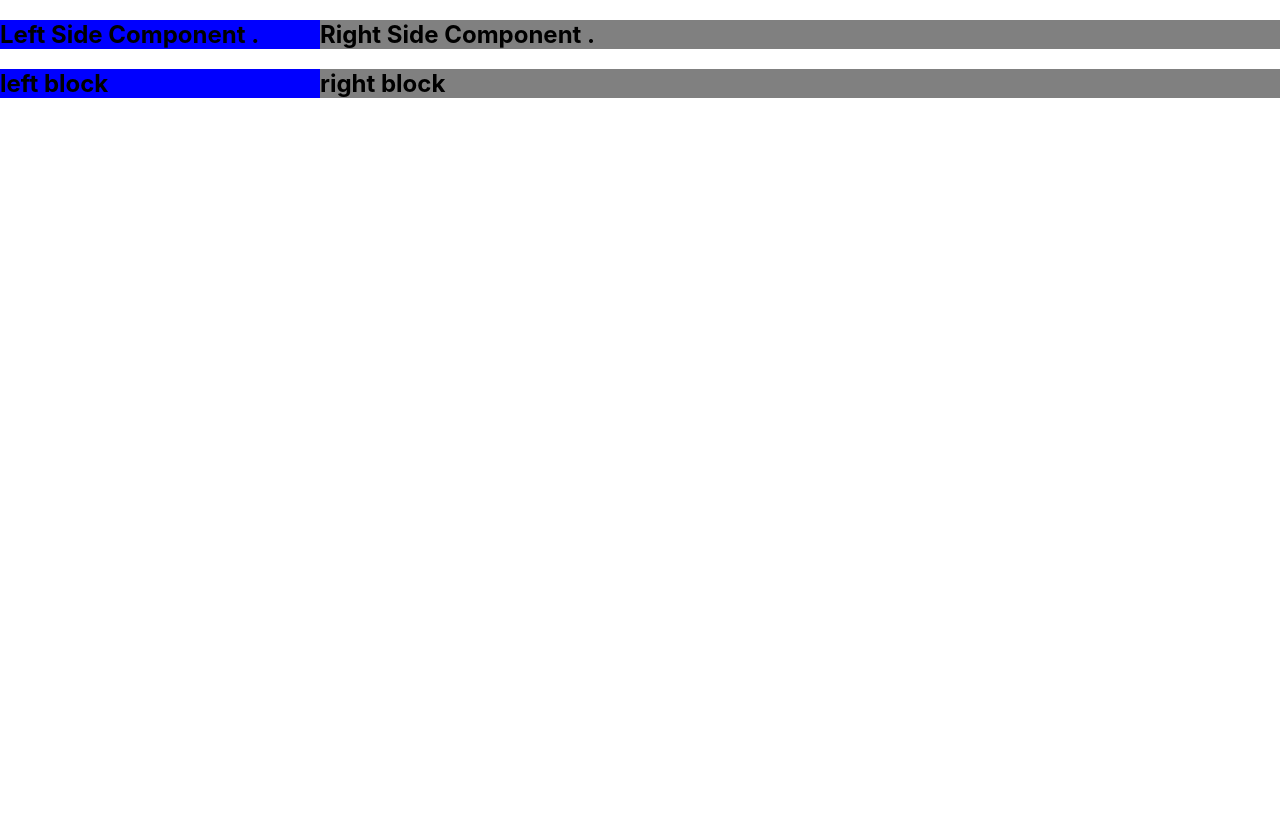
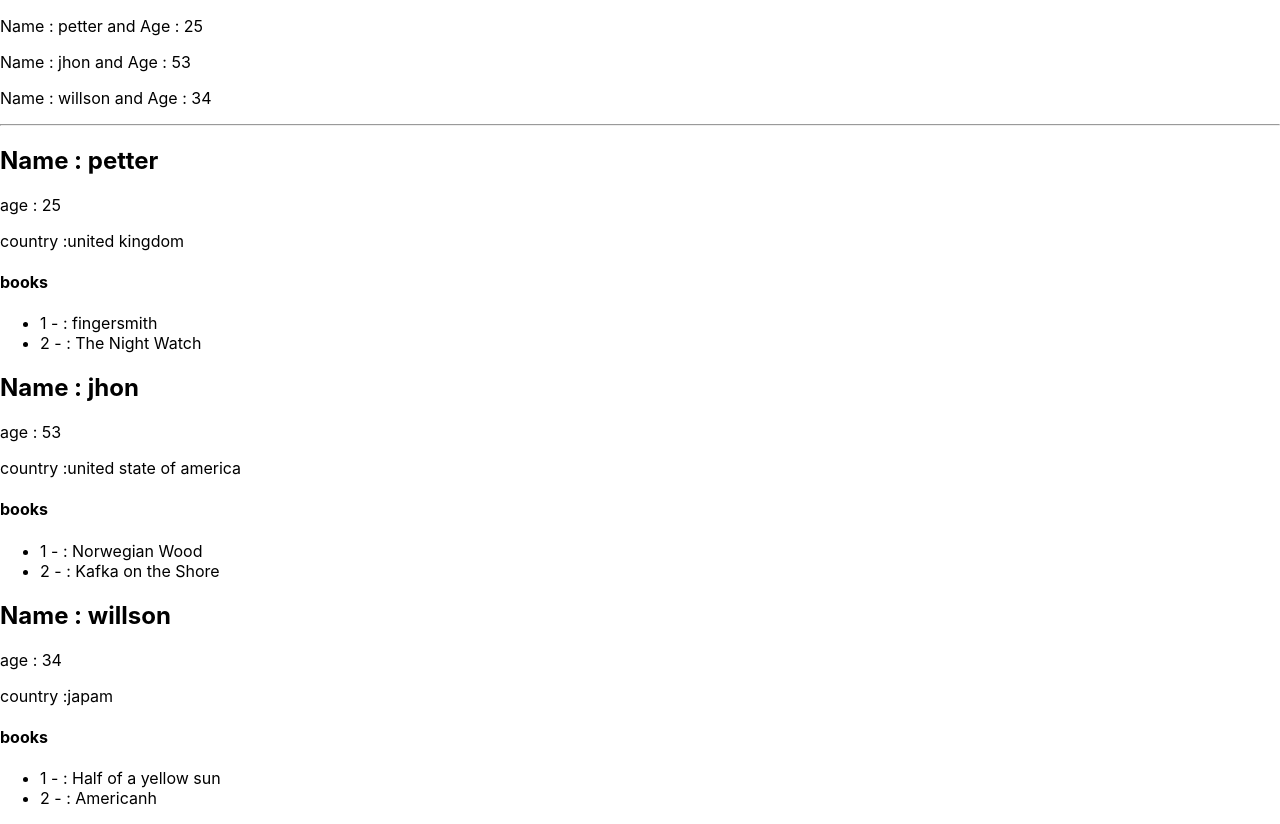
Before and after one commit to ashutoshdhaked/React_Advance_Course, a React (Create React App) app: page / in a window 1280 px wide. Before the commit the page ends 800 px from the top, so only its background shows below. Built offline with nearby package versions, Linux system fonts and the light colour scheme.

Commit message:
Reuse List In Design Pattern

```diff
--- a/src/App.js
+++ b/src/App.js
@@ -1,35 +1,13 @@
-import SplitScreen from './components/split-screen';
-import './App.css';
-
-const LeftSideComponent = ({tittle})=>{
-  return(
-    <div>
-       <h2 style={{backgroundColor:'blue'}}>Left Side Component .</h2>
-       <h2 style={{backgroundColor:'blue'}}>{tittle}</h2>
-    </div>
-  )
-}
-const RightSideComponent = ({tittle})=>{
-  return(
-    <div>
-      <h2 style={{backgroundColor:'gray'}}> Right Side Component .</h2>
-      <h2 style={{backgroundColor:'gray'}}>{tittle}</h2>
-    </div>
-  )
-}
-
-
+import { author } from "./data/author";
+import Regularelist from './components/list/regulareList';
+import SmallList from "./components/author/smallList";
+import LargeListItems from "./components/author/largeList";
 function App() {
   return (
     <>
-    {/* <SplitScreen Left={LeftSideComponent} Right={RightSideComponent} leftwidth={1} rightwidth={3}/> */}
-
-    {/* now we pass component as children in splitscreen  so there we have to get these as children variable */}
-    {/* In this way we can pass pops to left and rigth compnent */}
-     <SplitScreen leftwidth={1} rightwidth={3}>
-         <LeftSideComponent tittle='left block'/>
-         <RightSideComponent tittle='right block'/>
-     </SplitScreen>
+      <Regularelist items={author} sourceName="author" ItemComponent={SmallList}/>
+      <hr></hr>
+      <Regularelist items={author} sourceName="author" ItemComponent={LargeListItems}/>
     </>
   );
 }
--- /dev/null
+++ b/src/components/author/largeList.js
@@ -0,0 +1,22 @@
+const LargeListItems = ({author})=>{
+   const {name , age ,country, books} = author;
+    return(
+         <>
+         <h2>Name : {name}</h2>
+         <p> age : {age} </p>
+         <p>country :{country}</p>
+         <h4> books </h4>
+         <ul>
+            {
+                books.map((item,index)=>{
+                    return(
+                        <li key={index}> {index+1}  - :  {item}</li>
+                    )
+                })
+            }
+         </ul>
+         </>
+    )
+}
+
+export default LargeListItems;
--- /dev/null
+++ b/src/components/author/smallList.js
@@ -0,0 +1,10 @@
+const SmallList = ({author}) =>{
+    const{name , age} = author;
+    return(
+        <>
+        <p> Name : {name} and  Age : {age}</p>
+        </>
+    )
+}
+
+export default SmallList;
--- /dev/null
+++ b/src/components/list/regulareList.js
@@ -0,0 +1,14 @@
+const List = ({items , sourceName , ItemComponent})=>{
+    return(
+        <>
+          {
+            items.map((item,index)=>{
+                return(
+                <ItemComponent key={index} {...{[sourceName] : item}}/>
+            )})
+          }
+        </>
+    )
+}
+
+export default List;
--- a/src/components/split-screen.js
+++ /dev/null
@@ -1,24 +0,0 @@
-import {styled} from 'styled-components';
-
-const Container = styled.div`
-     display : flex;
-`
-const Pannel = styled.div`
-    flex : ${(p)=>p.flexvalue};
-`
-
-const SplitScreen = ({children, leftwidth = 1 , rightwidth = 1 })=>{
-    const [left , right] = children;
-    return(
-          <Container>
-            <Pannel flexvalue={leftwidth}>
-             {left}
-            </Pannel>
-            <Pannel flexvalue={rightwidth}>
-             {right}
-            </Pannel>
-          </Container>
-    )
-}
-
-export default SplitScreen;
--- /dev/null
+++ b/src/data/author.js
@@ -0,0 +1,20 @@
+export const author = [
+  {
+    name :"petter",
+    age :25,
+    country :"united kingdom",
+    books : ["fingersmith","The Night Watch"]
+  },
+  {
+    name :"jhon",
+    age :53,
+    country :"united state of america",
+    books : ["Norwegian Wood","Kafka on the Shore"]
+  },
+  {
+    name :"willson",
+    age :34,
+    country :"japam",
+    books : ["Half of a yellow sun" ,"Americanh"]
+  },
+]
```
Also changed, not shown: src/data/books.js (added, +22 -0 lines).
